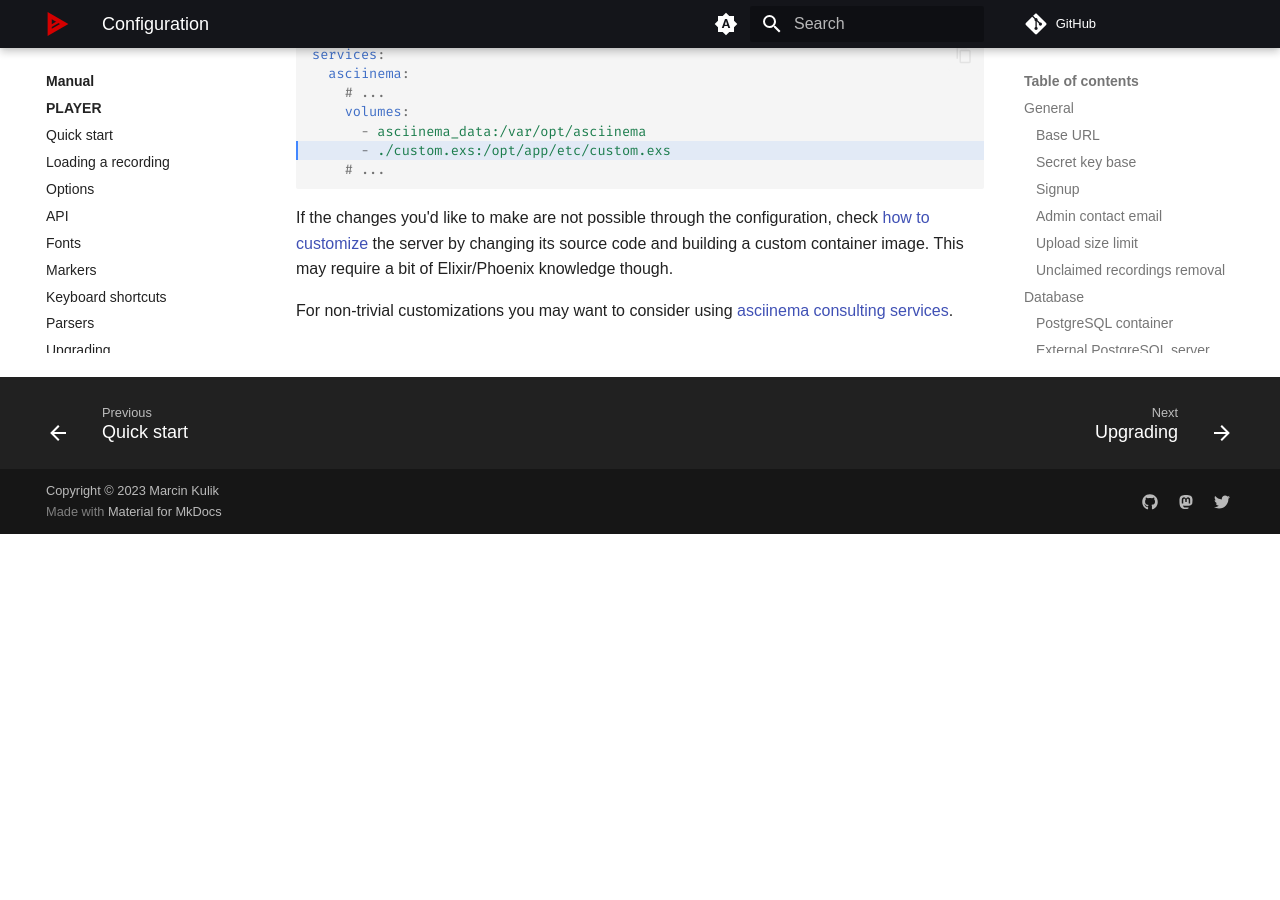
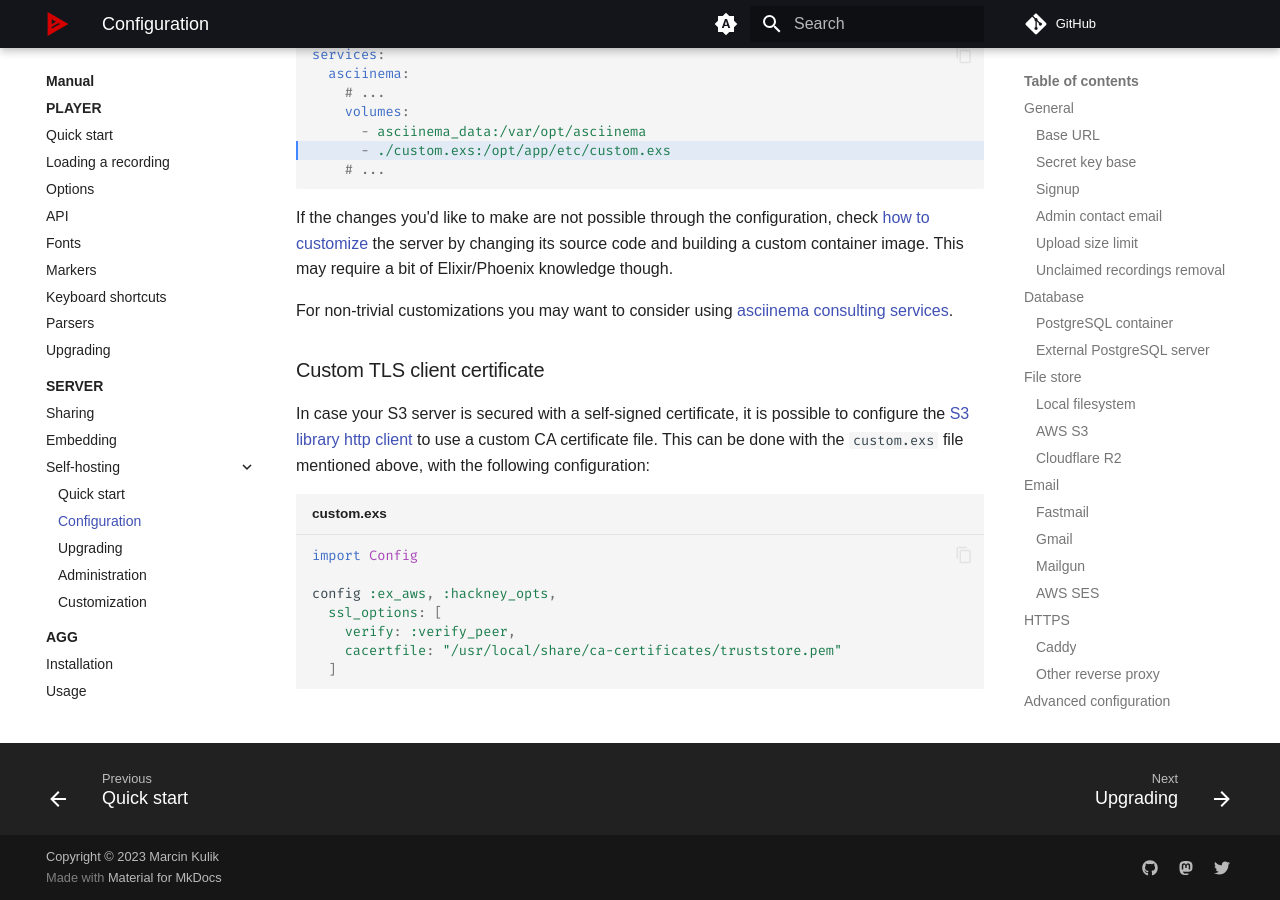
Before and after one commit to ofek/asciinema.github.io, an MkDocs documentation site: the page built from docs/manual/server/self-hosting/configuration.md, in a window 1280 px wide and 900 px high, scrolled down 11403 px. Built offline with MkDocs 1.6.1 and Material for MkDocs 9.7.7, drawn with Linux system fonts in a browser that asks for light colours; some web fonts are replaced; comment, search, counter and statistics services are not loaded; before the commit the page ends 11937 px from its top, so only the background shows below that.

Commit message:
docs(server-config): custom TLS client cert
Signed-off-by: Clément Nussbaumer <clement.nussbaumer@postfinance.ch>

````diff
--- a/docs/manual/server/self-hosting/configuration.md
+++ b/docs/manual/server/self-hosting/configuration.md
@@ -564,3 +564,21 @@
 
 For non-trivial customizations you may want to consider using [asciinema
 consulting services](../../../consulting.md).
+
+### Custom TLS client certificate
+
+In case your S3 server is secured with a self-signed certificate, it is
+possible to configure the [S3 library](https://github.com/ex-aws/ex_aws)
+[http client](https://github.com/benoitc/hackney) to use a custom CA
+certificate file. This can be done with the `custom.exs` file mentioned above,
+with the following configuration:
+
+```elixir title="custom.exs"
+import Config
+
+config :ex_aws, :hackney_opts,
+  ssl_options: [
+    verify: :verify_peer,
+    cacertfile: "/usr/local/share/ca-certificates/truststore.pem"
+  ]
+```
````
